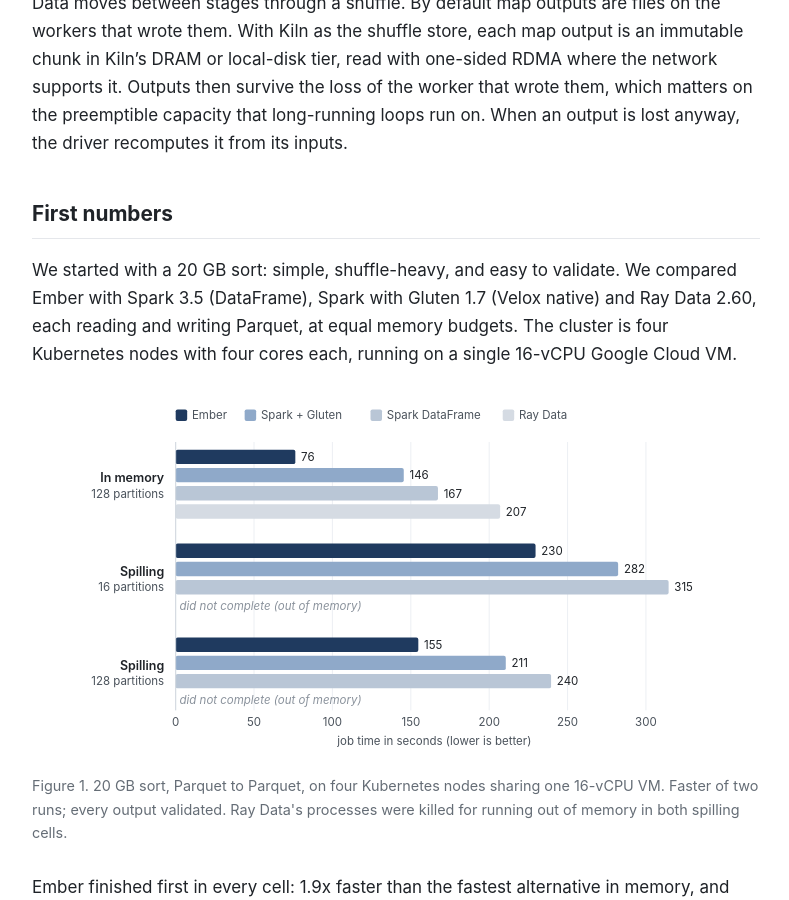
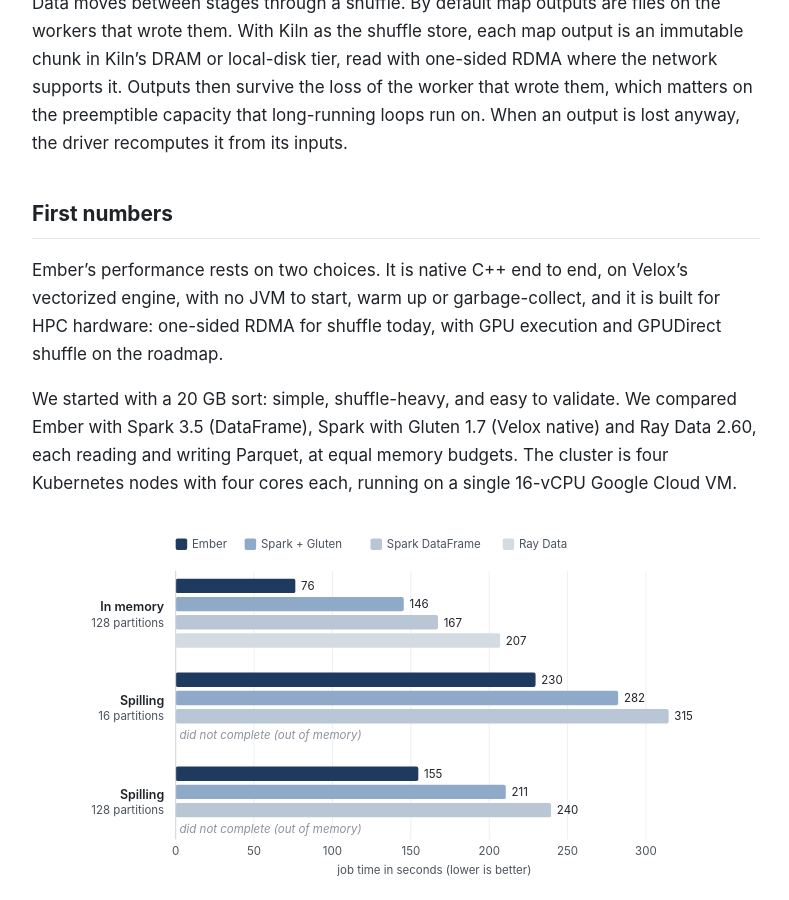
Before and after one commit to agentic-data-infra/agentic-data-infra.github.io, a Jekyll site: the page built from _posts/2026-11-17-introducing-ember.md, in a window 1280 px wide and 900 px high, scrolled down 2262 px. Shown: the whole window, without its empty margins (244-1033 px from the left). Built offline with Jekyll 4.4.1, drawn with Linux system fonts in a browser that asks for light colours.

Commit message:
Ember post: where the performance comes from
Co-Authored-By: Claude Opus 5.5 (1M context) <noreply@anthropic.com>

```diff
--- a/_posts/2026-11-17-introducing-ember.md
+++ b/_posts/2026-11-17-introducing-ember.md
@@ -101,6 +101,11 @@ inputs.
 
 ## First numbers
 
+Ember's performance rests on two choices. It is native C++ end to end, on
+Velox's vectorized engine, with no JVM to start, warm up or garbage-collect, and
+it is built for HPC hardware: one-sided RDMA for shuffle today, with GPU
+execution and GPUDirect shuffle on the roadmap.
+
 We started with a 20 GB sort: simple, shuffle-heavy, and easy to validate. We
 compared Ember with Spark 3.5 (DataFrame), Spark with Gluten 1.7 (Velox
 native) and Ray Data 2.60, each reading and writing Parquet, at equal memory
```
